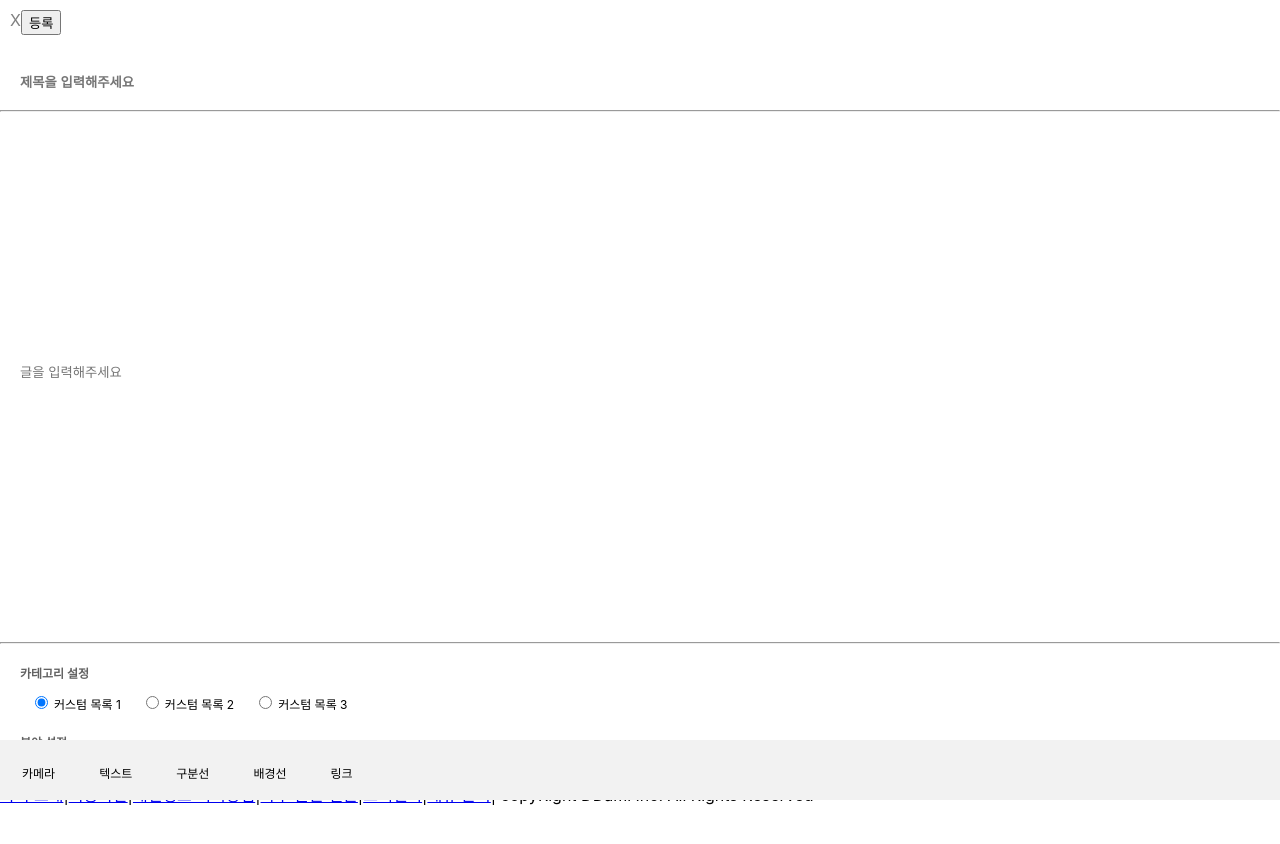
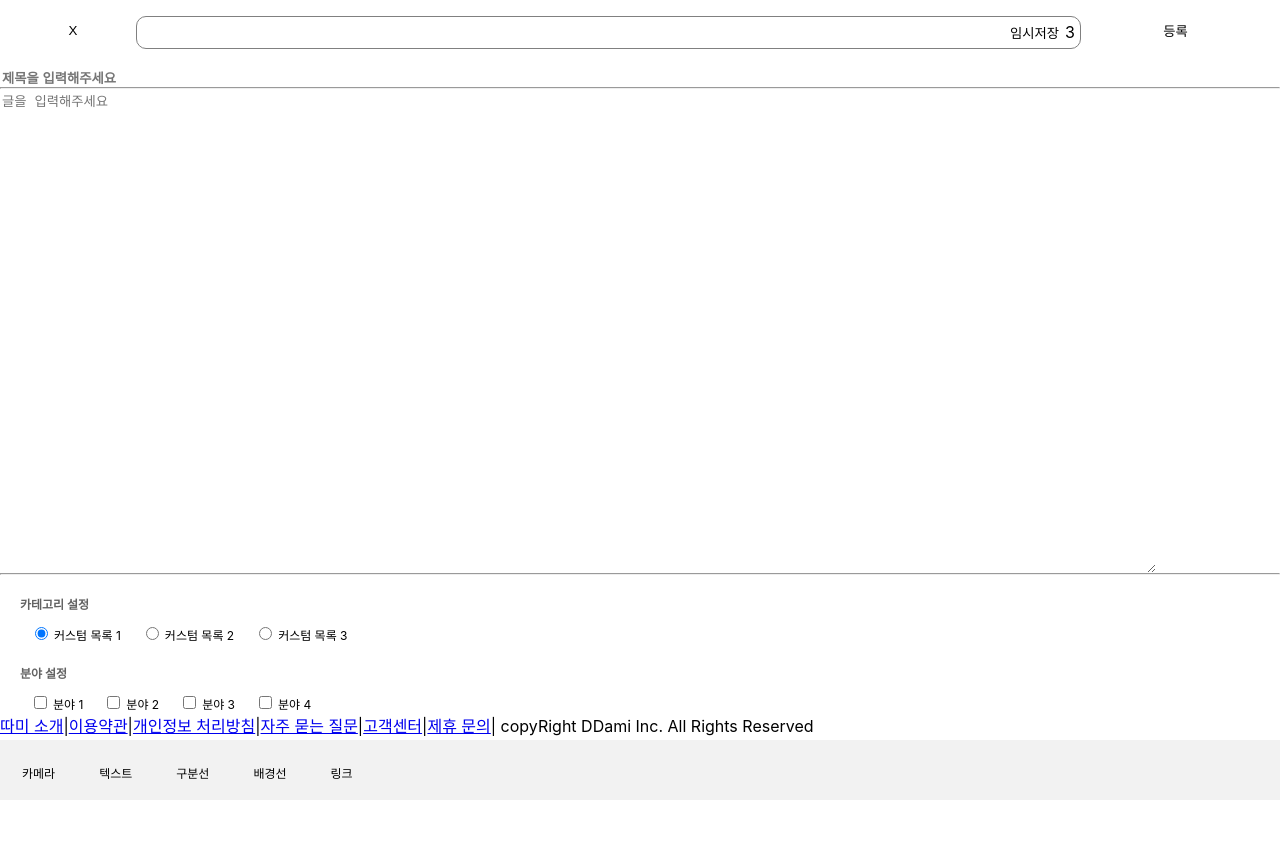
Before and after one commit to Double-Slash/ddami-web-mobile, a React (Create React App) app: page /workplace/write in a window 1280 px wide. Shown: the top 844 px of the page. Built offline with nearby package versions, Linux system fonts and the light colour scheme.

Commit message:
Style : css 수정

```diff
--- a/src/components/common/Footer.js
+++ b/src/components/common/Footer.js
@@ -3,16 +3,16 @@ import styled from 'styled-components';
 import {Link} from 'react-router-dom';
 
 const Bottom = styled.div`
-width: 90%;
-resize: none;
-border: none;
-height: 300px;
+  width: 90%;
+  resize: none;
+  border: none;
+  height: 300px;
 `;
 
 const Footer = () => (
     <Bottom>
-        <Link to='/'>따미 소개</Link>|<Link to='/'>이용약관</Link>|<Link to='/'>개인정보 처리방침</Link>|
-        <Link to='/'>자주 묻는 질문</Link>|<Link to='/'>고객센터</Link>|<Link to='/'>재휴 문의</Link>|
+        <Link to='/introduce'>따미 소개</Link>|<Link to='/term'>이용약관</Link>|<Link to='/privacy'>개인정보 처리방침</Link>|
+        <Link to='/faq'>자주 묻는 질문</Link>|<Link to='/contact'>고객센터</Link>|<Link to='/contact'>제휴 문의</Link>|
         copyRight DDami Inc. All Rights Reserved
     </Bottom>
 )
--- a/src/components/workplace/Write.js
+++ b/src/components/workplace/Write.js
@@ -1,5 +1,6 @@
 import React from 'react';
 import styled from 'styled-components';
+import WriteTopBar from "./WriteTopBar";
 import Configure from "./Configure";
 import WriteBar from "./WriteBar";
 
@@ -9,29 +10,16 @@ const Line = styled.hr`
   margin: 0;
 `
 
-const WriteTop = styled.div`
-  padding: 10px;
-  display: flex;
-  color: #808080;
-  button: {
+const InputBody = styled.div`
+  border-top-left-radius: 50px;
+  padding-top: 10px;
+  width : 100%;
+  input, textarea {
     outline: none;
-    border: none;
-  }
-`
-
-const TemporarySave = styled.div`
-
-`
-
-const InputBody = styled.div`
-  padding: 10px 0px;
-  width : 100%;
-  input {
-    outline: none;
-    width : auto;
+    width : 90%;
     display: block;
     border: none;
-    padding: 20px;
+    padding: calc(100vh-90%);
   }
 `
 
@@ -41,18 +29,17 @@ const TitleInput = styled.input`
   }
 `
 
-const ContentInput = styled.input`
+const ContentInput = styled.textarea`
   height: 60vh;
 `
 
-const Write = () => {
+const Write = styled.div`
+`
+
+export default () => {
   return(
-    <div>
-      <WriteTop>
-        <div>X</div>
-        <TemporarySave></TemporarySave>
-        <button>등록</button>
-      </WriteTop>
+    <Write>
+      <WriteTopBar/>
       <InputBody>
         <TitleInput placeholder='제목을 입력해주세요'/>
         <Line />
@@ -61,8 +48,6 @@ const Write = () => {
       <Line />
       <Configure/>
       <WriteBar/>
-    </div>
+    </Write>
   )
 }
-
-export default Write
--- /dev/null
+++ b/src/components/workplace/WriteTopBar.js
@@ -0,0 +1,58 @@
+import React from 'react';
+import styled from 'styled-components';
+
+const WriteTop = styled.div`
+  height: 60px;
+  padding: 0px 10px;
+  display: flex;
+  button {
+
+    background-color: white;
+    outline: none;
+    border: none;
+    .back {
+
+    }
+    .register {
+      color: #3C3C3C;
+      font-size: 16px;
+    }
+  }
+`
+
+const BackButton = styled.button`
+  width: 10%;
+`
+
+const TemporarySave = styled.div`
+  width: 75%;
+  text-align: right;
+`
+
+const TempContent = styled.p`
+  border: solid 1px grey;
+  border-radius: 10px;
+  padding: 5px;
+`
+
+const RegisterButton = styled.button`
+  width: 15%;
+`
+
+export default ({history}) => {
+  const routeBack = () => {
+    history.push('/workplace')
+  }
+  return(
+    <WriteTop>
+      <BackButton onClick={routeBack} className='back'>X</BackButton>
+      <TemporarySave>
+        <TempContent>
+          <button>임시저장</button>
+          <span>3</span>
+        </TempContent>
+      </TemporarySave>
+      <RegisterButton className='register'>등록</RegisterButton>
+    </WriteTop>
+  )
+}
```
